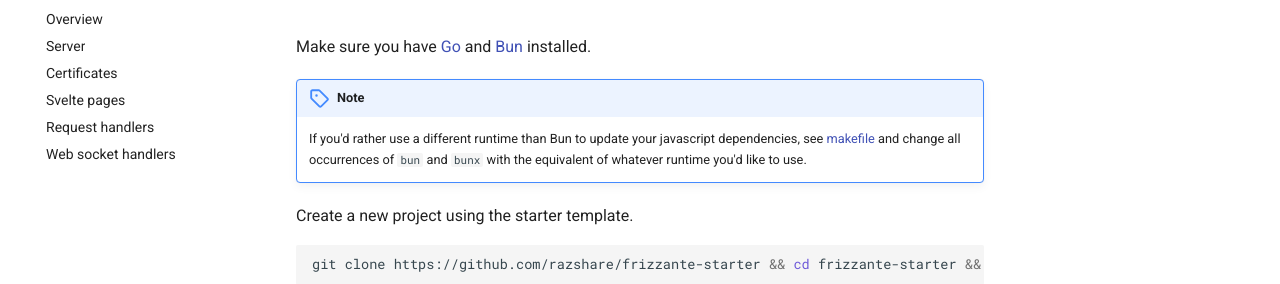
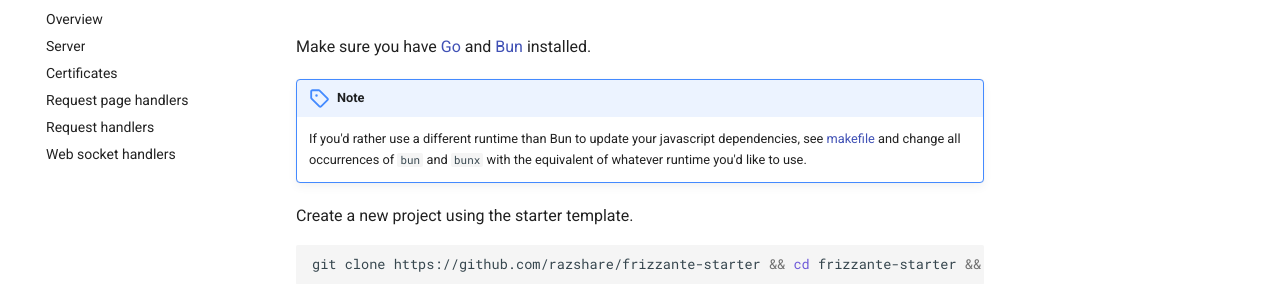
Before and after one commit to razshare/frizzante-docs, an MkDocs documentation site: the page built from docs/index.md, in a window 1280 px wide. Shown: the part 146-430 px from the top of the page. Built offline with MkDocs 1.6.1 and Material for MkDocs 9.7.7, drawn with Linux system fonts in a browser that asks for light colours.

Commit message:
chore(docs): updating index.

```diff
--- a/mkdocs.yml
+++ b/mkdocs.yml
@@ -42,6 +42,6 @@ nav:
   - Overview: overview.md
   - Server: server.md
   - Certificates: certificates.md
-  - Svelte pages: svelte-pages.md
+  - Request page handlers: request-page-handlers.md
   - Request handlers: request-handlers.md
   - Web socket handlers: web-socket-handlers.md
```
Also changed, not shown: docs/request-page-handlers.md (renamed from docs/svelte-pages.md).
